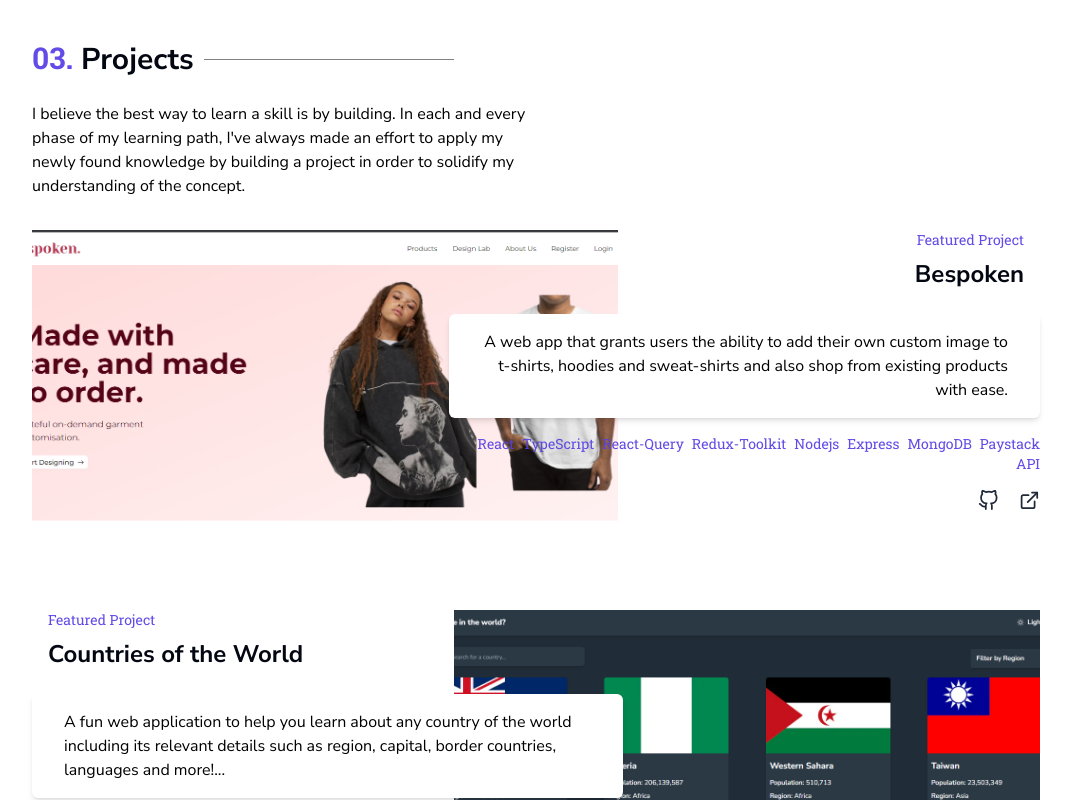
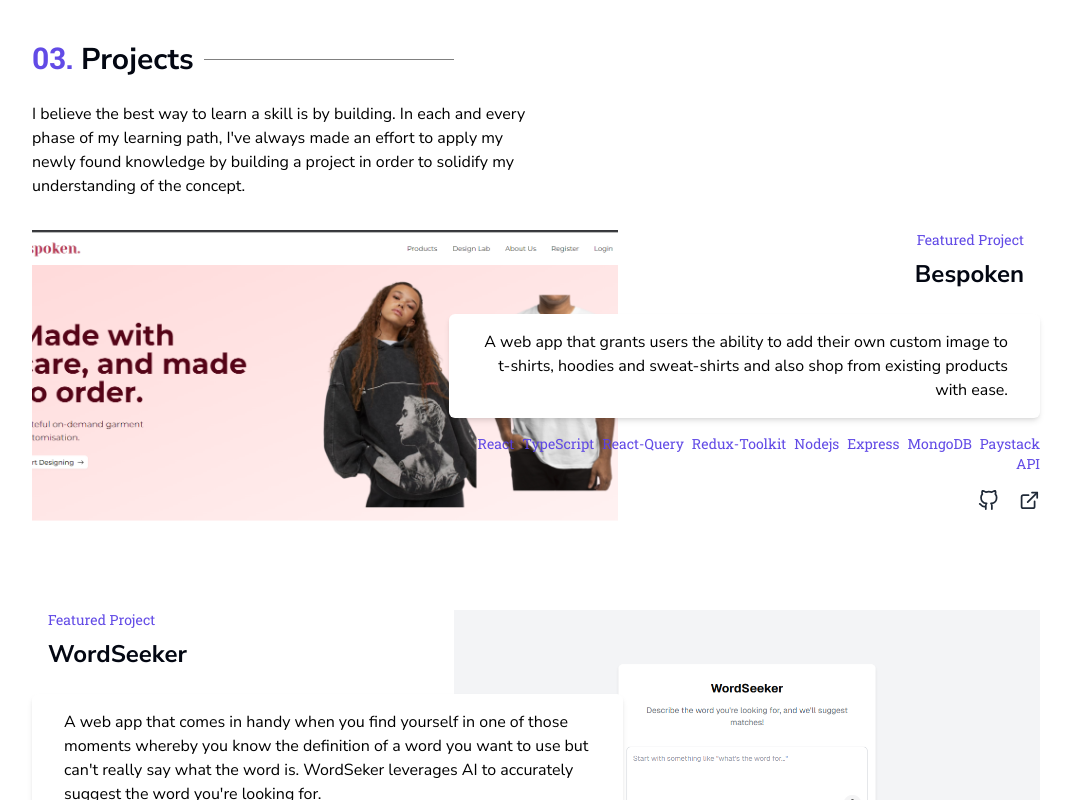
Before and after one commit to mobo07/Portfolio, a Next.js app: page / in a window 1280 px wide. Shown: the part 2000-2800 px from the top of the page, without its empty margins (104-1175 px from the left). Built offline with nearby package versions, Linux system fonts and the light colour scheme.

Commit message:
added word-seeker to featured projects

```diff
--- a/app/components/Projects.tsx
+++ b/app/components/Projects.tsx
@@ -2,6 +2,7 @@
 import ProjectCard from "./ProjectCard";
 import Title from "./Title";
 import bespoken from "../assets/projects/bespoken.png";
+import wordseeker from "../assets/projects/word-seeker.png";
 import countries from "../assets/projects/countries-app.png";
 import burgerapp from "../assets/projects/burger-app.png";
 import todoapp from "../assets/projects/todo-app.png";
@@ -72,6 +73,15 @@
         />
         <ProjectCard
           orientation="left"
+          title="WordSeeker"
+          desc="A web app that comes in handy when you find yourself in one of those moments whereby you know the definition of a word you want to use but can't really say what the word is. WordSeker leverages AI to accurately suggest the word you're looking for."
+          img={wordseeker}
+          stack={["Nextjs", "Tailwind CSS", "TypeScript", "Gemini API"]}
+          githubLink="https://github.com/mobo07/word-seeker"
+          liveURL="https://word-seeker.vercel.app"
+        />
+        <ProjectCard
+          orientation="right"
           title="Countries of the World"
           desc="A fun web application to help you learn about any country of the world including its relevant details such as region, capital, border countries, languages and more!..."
           img={countries}
@@ -80,7 +90,7 @@
           liveURL="https://countries-app-nextjs.vercel.app"
         />
         <ProjectCard
-          orientation="right"
+          orientation="left"
           title="Analytics Dashboard"
           desc="A nice interactive dashboard with a sleek user interface and user experience that features an interactive chart, sortable table and light/dark mode toggle. Also fully responsive"
           img={dashboard}
@@ -89,7 +99,7 @@
           liveURL="https://analytics-dashboard-ht7e.vercel.app"
         />
         <ProjectCard
-          orientation="left"
+          orientation="right"
           title="Burger App"
           desc="A web application that enables users to put together and place an order of a tasty burger just the way you like it by adding or removing ingredients of your choice."
           img={burgerapp}
@@ -98,7 +108,7 @@
           liveURL="https://burger-app-brown.vercel.app"
         />
         <ProjectCard
-          orientation="right"
+          orientation="left"
           title="Todo App"
           desc="A beautiful todo web application to help keep track of your tasks."
           img={todoapp}
```
Also changed, not shown: app/assets/projects/word-seeker.png (added).
